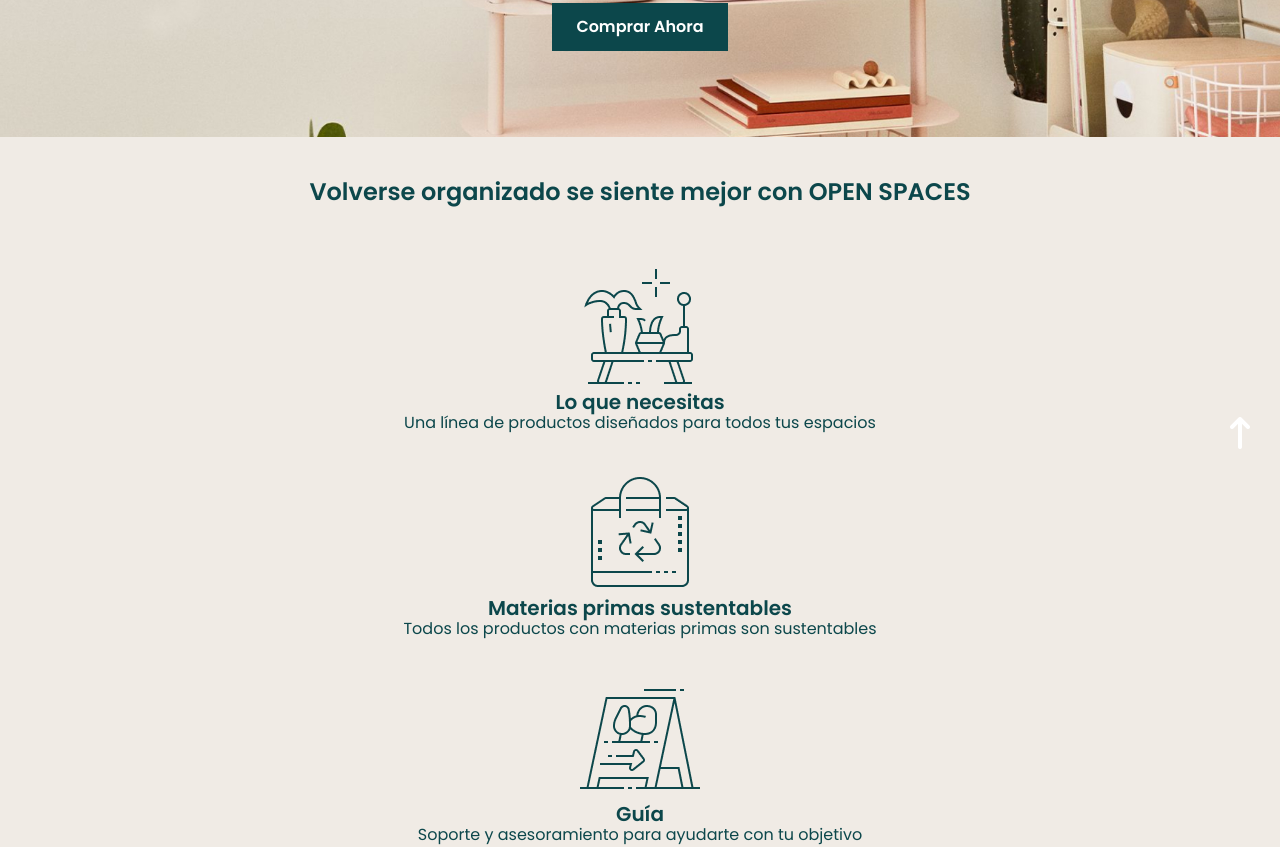
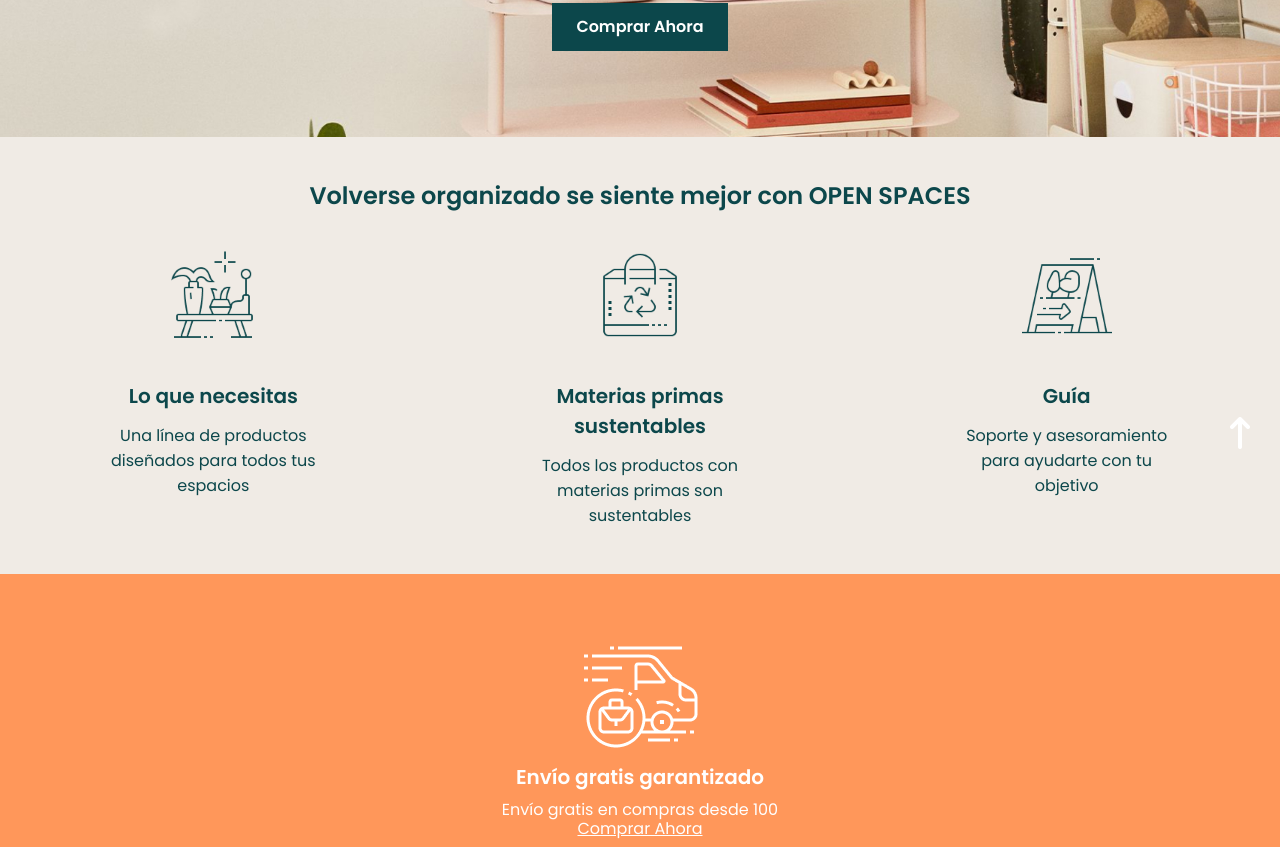
Before and after one commit to Adalab/modulo-1-evaluacion-final-burguimarta, a website: page src/html/index.html in a window 1280 px wide. Shown: the part 335-1182 px from the top of the page. Drawn offline with nearby package versions, Linux system fonts and the light colour scheme; files that its build step writes are made by us from their sources; files whose address does not match are found by name.

Commit message:
main open spaces

```diff
--- a/src/html/partials/main.html
+++ b/src/html/partials/main.html
@@ -1,42 +1,43 @@
 <main class="main">
-    <h2 class="title2">Volverse organizado se siente mejor con OPEN SPACES</h2>
+    <h2 class="main__title">Volverse organizado se siente mejor con OPEN SPACES</h2>
 
     <div class="features">
         <section class="features__section1">
 
             <article class="features__item">
                 <img class="features__image" src="./assets/images/icon_1.png" alt="table">
-                <h3 class="features__tittle">Lo que necesitas</h3>
-                <p>Una línea de productos diseñados para todos tus espacios</p>
+                <h3 class="features__title">Lo que necesitas</h3>
+                <p class="features__content">Una línea de productos diseñados para todos tus espacios</p>
             </article>
 
             <article class="features__item">
                 <img class="features__image" src="./assets/images/Biodegradable bag.png" alt="biodegradable bag">
-                <h3 class="features__tittle">Materias primas sustentables</h3>
-                <p>Todos los productos con materias primas son sustentables</p>
+                <h3 class="features__title">Materias primas sustentables</h3>
+                <p class="features__content">Todos los productos con materias primas son sustentables</p>
             </article>
 
             <article class="features__item">
                 <img class="features__image" src="./assets/images/Park.png" alt="park">
-                <h3 class="features__tittle">Guía</h3>
-                <p>Soporte y asesoramiento para ayudarte con tu objetivo</p>
+                <h3 class="features__title">Guía</h3>
+                <p class="features__content">Soporte y asesoramiento para ayudarte con tu objetivo</p>
             </article>
 
         </section>
-    </div>
 
         <section class="section2">
             <img src="./assets/images/go_6.png" alt="delivery">
-        <h2>Envío gratis garantizado</h2>
+            <h2 class="section2__title">Envío gratis garantizado</h2>
             <p>Envío gratis en compras desde 100</p>
             <a class="section2__link" href="https://www.ikea.com/es/es/cat/organizadores-almacenaje-st001/">Comprar Ahora</a>
         </section>
 
         <section class="section3">
-        <h2>Disfruta creando espacios</h2>
+            <h2 class="section3__title">Disfruta creando espacios</h2>
             <p>Una línea de productos diseñados para todos tus espacios</p>
             <button class="section3__button">Comprar Ahora</button>
             <img src="./assets/images/creando-espacios.jpg" alt="creando-espacios">
         </section>
 
+    </div>
+
 </main>
--- a/src/scss/devices/tablet.scss
+++ b/src/scss/devices/tablet.scss
@@ -1,4 +1,19 @@
 @media all and (min-width:768px) {
+    /* mediaqueries main*/
+    .main {
+        &__title {
+            width: 799px;
+            height: auto;
+        }
+    }
+    .features {
+        &__section1 {
+            grid-template-columns: repeat(3, 1fr);
+            grid-template-rows: 1fr;
+
+        }
+    }
+    /* mediaqueries Footer*/
     .footer {
         flex-direction: row;
         height: 276px;
@@ -8,6 +23,4 @@
             margin-top: 0;
         }
     }
-
-
 }
--- a/src/scss/layout/_page.scss
+++ b/src/scss/layout/_page.scss
@@ -1,27 +1,42 @@
 .main {
     background-color: $color-stone;
-}
-.title2 {
-    font-size: 24px;
-    padding: 41px;
-    text-align: center;
+
+    &__title {
+        width: 323px;
+        height: 113px;
+        font-size: 24px;
+        text-align: center;
+        line-height: normal;
+        margin: 0 auto;
+        padding-top: 41px;
+    }
 }
 .features {
-    display: grid;
-    grid-template-columns: 1fr;
-    grid-template-rows: 1fr, 1fr, 1fr, 1fr;
-    margin: 0 auto;
     text-align: center;
-    justify-content: center;
 
-    &__item{
-        padding: 20px;
+    &__section1 {
+        margin: 0 auto;
+        margin-bottom: 25px;
+        display: grid;
+        grid-template-columns: 1fr;
+        grid-template-rows: repeat(3, 1fr);
+        justify-items: center;
+    }
+    &__item {
+        width: 208px;
     }
     &__image {
-        margin: 47 px;
+        width: 90px;
+        margin: 37px 0;
     }
-    &__tittle {
+    &__title {
         font-size: 20px;
+        margin-bottom: 12px;
+        line-height: normal;
+    }
+    &__content {
+        height: 96px;
+        line-height: normal;
     }
 }
 
@@ -35,6 +50,10 @@
 
     &__link{
         color: $color-white;
+    }
+    &__title {
+        font-size: 20px;
+        padding: 12px;
     }
 }
 
@@ -58,4 +77,7 @@
         font-size: 16px;
         text-align: center;
     }
+    &__title{
+        font-size: 20px;
+    }
 }
```
Lines whose indentation alone changed are shown as unchanged.
